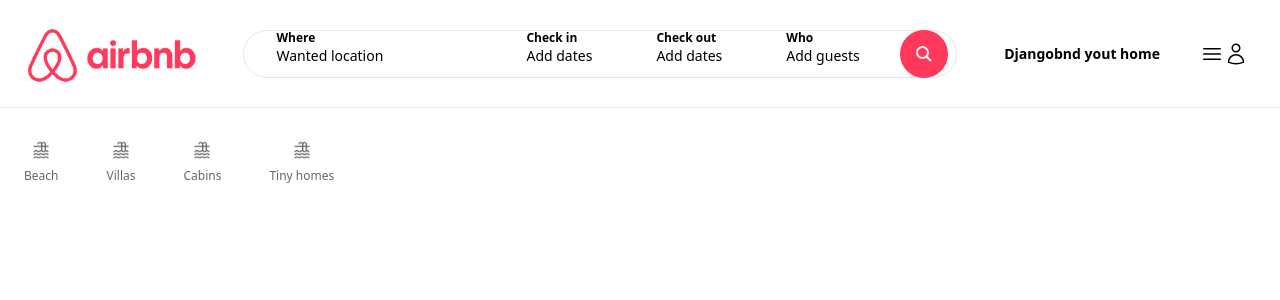
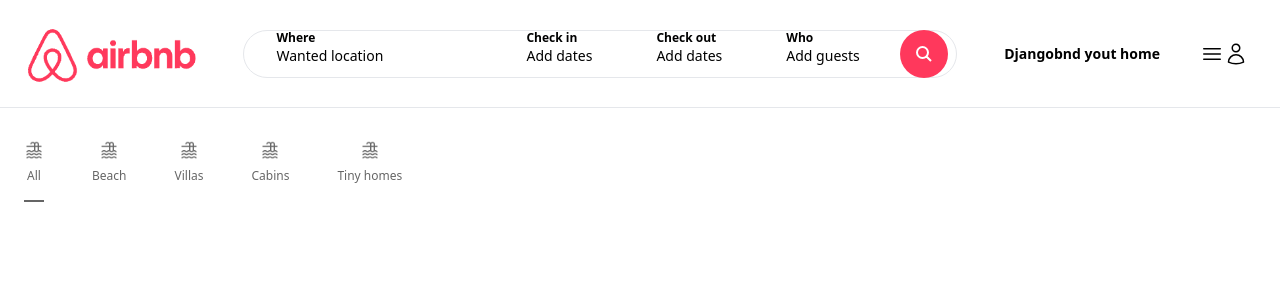
Before and after one commit to edw-perzd/djangobnb_frontend, a Next.js app: page / in a window 1280 px wide. Shown: the top 300 px of the page. Built offline with nearby package versions, Linux system fonts and the light colour scheme; no server answers; what world-countries would draw is missing.

Commit message:
Choose between categories on the front page

```diff
--- a/app/components/Categories.tsx
+++ b/app/components/Categories.tsx
@@ -1,9 +1,48 @@
+'use client'
+
+import { useState } from 'react'
 import Image from 'next/image'
+import useSearchModal, { SearchQuery } from '../hooks/useSearchModal'
 
 const Categories = () => {
+    const searchModal = useSearchModal()
+    const [category, setCategory] = useState('')
+
+    const _setCategory = (_category: string) =>{
+        setCategory(category);
+
+        const query: SearchQuery = {
+            country: searchModal.query.country,
+            checkIn: searchModal.query.checkIn,
+            checkOut: searchModal.query.checkOut,
+            guests: searchModal.query.guests,
+            bedrooms: searchModal.query.bedrooms,
+            bathrooms: searchModal.query.bathrooms,
+            category: _category
+        }
+
+        searchModal.setQuery(query)
+    }
     return(
         <div className="pt-3 cursor-pointer pb-6 flex items-center space-x-12">
-            <div className="pb-4 flex flex-col items-center space-y-2 border-b-2 border-white opacity-60 hover:border-gray-200 hover:opacity-100">
+            <div
+                onClick={() => _setCategory('')}
+                className={`pb-4 flex flex-col items-center space-y-2 border-b-2 ${category == '' ? 'border-black': 'border-white'} opacity-60 hover:border-gray-200 hover:opacity-100`}
+            >
+                <Image
+                    src="/icn_category_beach.jpeg"
+                    alt="Category - Beach"
+                    width={20}
+                    height={20}
+                />
+
+                <span className="text-xs">All</span>
+            </div>
+
+            <div
+                onClick={() => _setCategory('beach')}
+                className={`pb-4 flex flex-col items-center space-y-2 border-b-2 ${category == 'beach' ? 'border-black': 'border-white'} opacity-60 hover:border-gray-200 hover:opacity-100`}
+            >
                 <Image
                     src="/icn_category_beach.jpeg"
                     alt="Category - Beach"
@@ -14,7 +53,10 @@
                 <span className="text-xs">Beach</span>
             </div>
 
-            <div className="pb-4 flex flex-col items-center space-y-2 border-b-2 border-white opacity-60 hover:border-gray-200 hover:opacity-100">
+            <div
+                onClick={() => _setCategory('villas')}
+                className={`pb-4 flex flex-col items-center space-y-2 border-b-2 ${category == 'villas' ? 'border-black': 'border-white'} opacity-60 hover:border-gray-200 hover:opacity-100`}
+            >
                 <Image
                     src="/icn_category_beach.jpeg"
                     alt="Category - Beach"
@@ -25,7 +67,10 @@
                 <span className="text-xs">Villas</span>
             </div>
 
-            <div className="pb-4 flex flex-col items-center space-y-2 border-b-2 border-white opacity-60 hover:border-gray-200 hover:opacity-100">
+            <div
+                onClick={() => _setCategory('cabins')}
+                className={`pb-4 flex flex-col items-center space-y-2 border-b-2 ${category == 'cabins' ? 'border-black': 'border-white'} opacity-60 hover:border-gray-200 hover:opacity-100`}
+            >
                 <Image
                     src="/icn_category_beach.jpeg"
                     alt="Category - Beach"
@@ -36,7 +81,10 @@
                 <span className="text-xs">Cabins</span>
             </div>
 
-            <div className="pb-4 flex flex-col items-center space-y-2 border-b-2 border-white opacity-60 hover:border-gray-200 hover:opacity-100">
+            <div
+                onClick={() => _setCategory('tiny_homes')}
+                className={`pb-4 flex flex-col items-center space-y-2 border-b-2 ${category == 'tiny_homes' ? 'border-black': 'border-white'} opacity-60 hover:border-gray-200 hover:opacity-100`}
+            >
                 <Image
                     src="/icn_category_beach.jpeg"
                     alt="Category - Beach"
--- a/app/components/addproperty/Categories.tsx
+++ b/app/components/addproperty/Categories.tsx
@@ -12,7 +12,7 @@
         <>
             <div className="pt-3 cursor-pointer pb-6 flex items-center space-x-12">
                 <div
-                    onClick={() => setCategory('Beach')}
+                    onClick={() => setCategory('beach')}
                     className={`pb-4 flex flex-col items-center space-y-2 border-b-2 ${dataCategory == 'Beach'? 'border-gray-800':  'border-white opacity-60' } hover:border-gray-200 hover:opacity-100`}>
                     <Image
                         src="/icn_category_beach.jpeg"
@@ -25,7 +25,7 @@
                 </div>
 
                 <div
-                    onClick={() => setCategory('Villas')}
+                    onClick={() => setCategory('villas')}
                     className={`pb-4 flex flex-col items-center space-y-2 border-b-2 ${dataCategory == 'Villas'? 'border-gray-800':  'border-white opacity-60' } hover:border-gray-200 hover:opacity-100`}>
                     <Image
                         src="/icn_category_beach.jpeg"
@@ -38,7 +38,7 @@
                 </div>
 
                 <div
-                    onClick={() => setCategory('Cabins')}
+                    onClick={() => setCategory('cabins')}
                     className={`pb-4 flex flex-col items-center space-y-2 border-b-2 ${dataCategory == 'Cabins'? 'border-gray-800':  'border-white opacity-60' } hover:border-gray-200 hover:opacity-100`}>
                     <Image
                         src="/icn_category_beach.jpeg"
@@ -51,7 +51,7 @@
                 </div>
 
                 <div
-                    onClick={() => setCategory('Tiny homes')}
+                    onClick={() => setCategory('tiny_homes')}
                     className={`pb-4 flex flex-col items-center space-y-2 border-b-2 ${dataCategory == 'Tiny homes'? 'border-gray-800':  'border-white opacity-60' } hover:border-gray-200 hover:opacity-100`}>
                     <Image
                         src="/icn_category_beach.jpeg"
--- a/app/components/modals/SearchModal.tsx
+++ b/app/components/modals/SearchModal.tsx
@@ -1,7 +1,7 @@
 'use client'
 
 import Modal from "./Modal"
-import useSearchModal from "@/app/hooks/useSearchModal"
+import useSearchModal, { SearchQuery } from "@/app/hooks/useSearchModal"
 import SelectCountry, { SelectCountryValue } from "../forms/SelectCountry"
 import { useState } from "react"
 import CustomButton from "../forms/CustomButton"
@@ -24,6 +24,16 @@
     const [dateRange, setDateRange] = useState<Range>(initialDateRange)
 
     const closeAndSearch = () => {
+        const newSearchQuery: SearchQuery = {
+            country: country?.label,
+            checkIn: dateRange.startDate,
+            checkOut: dateRange.endDate,
+            guests: parseInt(numGuests),
+            bedrooms: parseInt(numBedrooms),
+            bathrooms: parseInt(numBathrooms),
+            category: ''
+        }
+        searchModal.setQuery(newSearchQuery)
         searchModal.close()
     }
 
--- a/app/components/properties/PropertyList.tsx
+++ b/app/components/properties/PropertyList.tsx
@@ -3,6 +3,8 @@
 import React, { useEffect, useState } from "react"
 import PropertyListItem from "./PropertyListItem"
 import apiService from "@/app/services/apiService"
+import useSearchModal from "@/app/hooks/useSearchModal"
+import { format } from "date-fns"
 
 export type PropertyType = {
     id: string
@@ -21,6 +23,19 @@
     landlord_id,
     favorites
 }) => {
+    const searchModal = useSearchModal()
+    const country = searchModal.query.country
+    const numGuests = searchModal.query.guests
+    const numBathrooms = searchModal.query.bathrooms
+    const numBedrooms = searchModal.query.bedrooms
+    const checkinDate = searchModal.query.checkIn
+    const checkoutDate = searchModal.query.checkOut
+    const category = searchModal.query.category
+
+    console.log('searchQuery:', searchModal.query)
+    console.log('numBedrooms:', numBedrooms)
+    console.log('vountry:', country)
+
     const [properties, setProperties] = useState<PropertyType[]>([])
 
     const markFavorite = (id: string, is_favorite: boolean) => {
@@ -45,6 +60,44 @@
             url += `?landlord_id=${landlord_id}`
         }else if (favorites){
             url += '?is_favorites=true'
+        } else{
+            let urlQuery = ''
+
+            if(country){
+                urlQuery += '&country=' + country
+            }
+
+            if(numGuests){
+                urlQuery += '&numGuests=' + numGuests
+            }
+
+            if(numBedrooms){
+                urlQuery += '&numBedrooms=' + numBedrooms
+            }
+
+            if(numBathrooms){
+                urlQuery += '&numBathrooms=' + numBathrooms
+            }
+
+            if(category){
+                urlQuery += '&category=' + category
+            }
+
+            if(checkinDate){
+                urlQuery += '&checkin=' + format(checkinDate, 'yyyy-MM-dd')
+            }
+
+            if(checkoutDate){
+                urlQuery += '&checkout=' + format(checkoutDate, 'yyyy-MM-dd')
+            }
+
+            if(urlQuery.length){
+                console.log('Query', urlQuery)
+
+                urlQuery = '?' + urlQuery.substring(1)
+
+                url += urlQuery
+            }
         }
 
         const tmpProperties = await apiService.get(url)
@@ -61,7 +114,7 @@
 
     useEffect(() => {
         getProperties()
-    }, [])
+    }, [category, searchModal.query])
     return(
         <>
             {properties.map((property) => {
--- a/app/hooks/useSearchModal.ts
+++ b/app/hooks/useSearchModal.ts
@@ -1,9 +1,9 @@
 import { create } from 'zustand'
 
 export type SearchQuery = {
-    country: string,
-    checkIn: Date | null,
-    checkOut: Date | null,
+    country: string | undefined,
+    checkIn: Date | undefined,
+    checkOut: Date | undefined,
     guests: Number,
     bathrooms: Number,
     bedrooms: Number,
@@ -32,8 +32,8 @@
     setQuery: (query: SearchQuery) => set({query: query}),
     query: {
         country: '',
-        checkIn: null,
-        checkOut: null,
+        checkIn: undefined,
+        checkOut: undefined,
         guests: 1,
         bathrooms: 0,
         bedrooms: 0,
```
